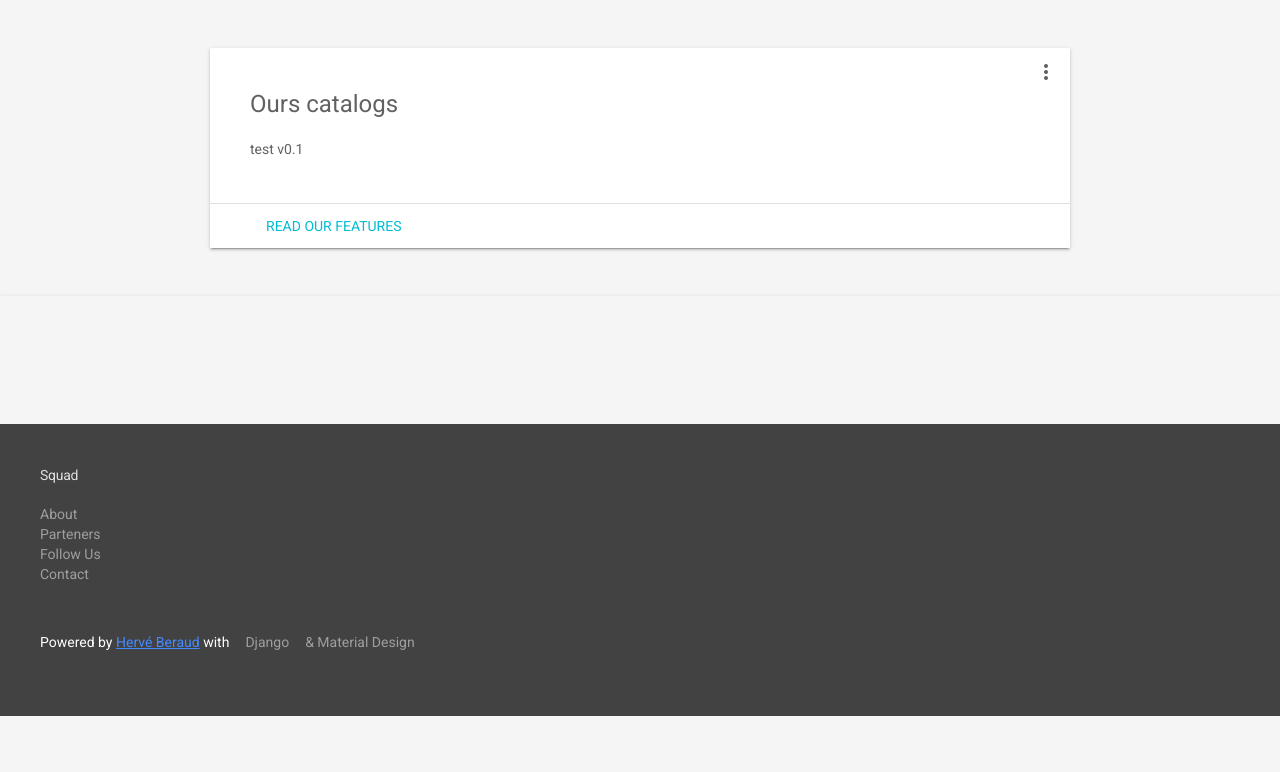
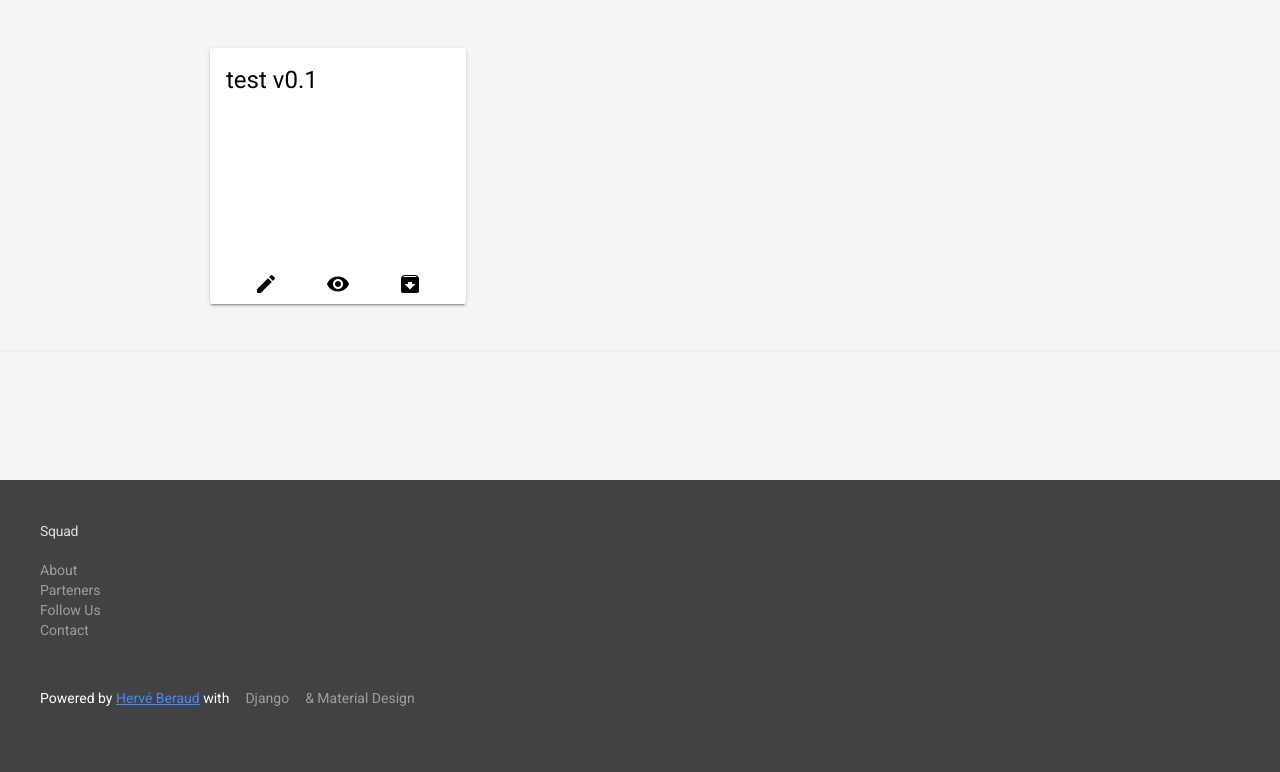
Before and after one commit to 4383/poc, a Django app: template sources/schema/templates/schema/index.html in a window 1280 px wide. Shown: the part 256-1028 px from the top of the page. Run offline with Django 3.2, Linux system fonts and the light colour scheme; the template is opened without the code that fills it: values that come from a table or form of the project are taken from there, others are empty; data comes from the database, SQL or seed files in the repository.

Commit message:
Change style of catalogs

```diff
--- a/sources/schema/templates/schema/index.html
+++ b/sources/schema/templates/schema/index.html
@@ -82,29 +82,31 @@
       </header>
       <main class="mdl-layout__content">
         <div class="mdl-layout__tab-panel is-active" id="overview">
-		{% if data %}
-          <section class="section--center mdl-grid mdl-grid--no-spacing mdl-shadow--2dp">
-            <div class="mdl-card mdl-cell mdl-cell--12-col">
-              <div class="mdl-card__supporting-text">
-                <h4>Ours catalogs</h4>
-                {% for schema in data %}
-					{{ schema.name }} v{{ schema.version }}
-				{% endfor %}
-              </div>
-              <div class="mdl-card__actions">
-                <a href="#" class="mdl-button">Read our features</a>
-              </div>
+  {% if data %}
+      {% for schema in data %}
+          <section class="section--center mdl-grid mdl-grid--no-spacing ">
+            <div class="demo-card-event mdl-card mdl-shadow--2dp">
+            <div class="mdl-card__title mdl-card--expand">
+            <h4>
+              {{ schema.name }} v{{ schema.version }}
+            </h4>
             </div>
-            <button class="mdl-button mdl-js-button mdl-js-ripple-effect mdl-button--icon" id="btn3">
-              <i class="material-icons">more_vert</i>
-            </button>
-            <ul class="mdl-menu mdl-js-menu mdl-menu--bottom-right" for="btn3">
-              <li class="mdl-menu__item">Lorem</li>
-              <li class="mdl-menu__item" disabled>Ipsum</li>
-              <li class="mdl-menu__item">Dolor</li>
-            </ul>
+            <div class="mdl-card__actions mdl-card--border">
+              <a href="/admin/" class="mdl-button mdl-js-button mdl-button--icon">
+                <i class="material-icons">edit</i>
+              </a>
+              <div class="mdl-layout-spacer"></div>
+                <a href="/admin/" class="mdl-button mdl-js-button mdl-button--icon">
+                  <i class="material-icons">remove_red_eye</i>
+                </a>
+                <div class="mdl-layout-spacer"></div>
+                  <a href="/admin/" class="mdl-button mdl-js-button mdl-button--icon">
+                    <i class="material-icons">archive</i>
+                  </a>
+            </div>
           </section>
-		  {% else %}
+    {% endfor %}
+	{% else %}
           <section class="section--center mdl-grid mdl-grid--no-spacing mdl-shadow--2dp">
             <div class="mdl-card mdl-cell mdl-cell--12-col">
               <div class="mdl-card__supporting-text">
@@ -122,7 +124,7 @@
             </ul>
           </section>
 
-		  {% endif %}
+  {% endif %}
           <section class="section--footer mdl-shadow--2dp  mdl-grid">
           </section>
         </div>
--- a/sources/static/css/styles.css
+++ b/sources/static/css/styles.css
@@ -227,7 +227,7 @@ html, body {
   margin-top: 0;
 }
 .mdl-demo .toc a {
-  color: #4DD0E1;
+  /*color: #4DD0E1;*/
   text-decoration: none;
   font-size: 16px;
   line-height: 28px;
@@ -236,3 +236,30 @@ html, body {
 .mdl-demo .mdl-menu__container {
   z-index: 99;
 }
+.demo-card-event.mdl-card {
+  width: 256px;
+  height: 256px;
+  /*background: #3E4EB8;*/
+}
+.demo-card-event > .mdl-card__actions {
+  border-color: rgba(255, 255, 255, 0.2);
+}
+.demo-card-event > .mdl-card__title {
+  align-items: flex-start;
+}
+.demo-card-event > .mdl-card__title > h4 {
+  margin-top: 0;
+}
+.demo-card-event > .mdl-card__actions {
+  display: flex;
+  box-sizing:border-box;
+  align-items: center;
+}
+.demo-card-event > .mdl-card__actions > .material-icons {
+  padding-right: 10px;
+}
+.demo-card-event > .mdl-card__title,
+.demo-card-event > .mdl-card__actions,
+.demo-card-event > .mdl-card__actions > .mdl-button {
+  color: #000;
+}
```
